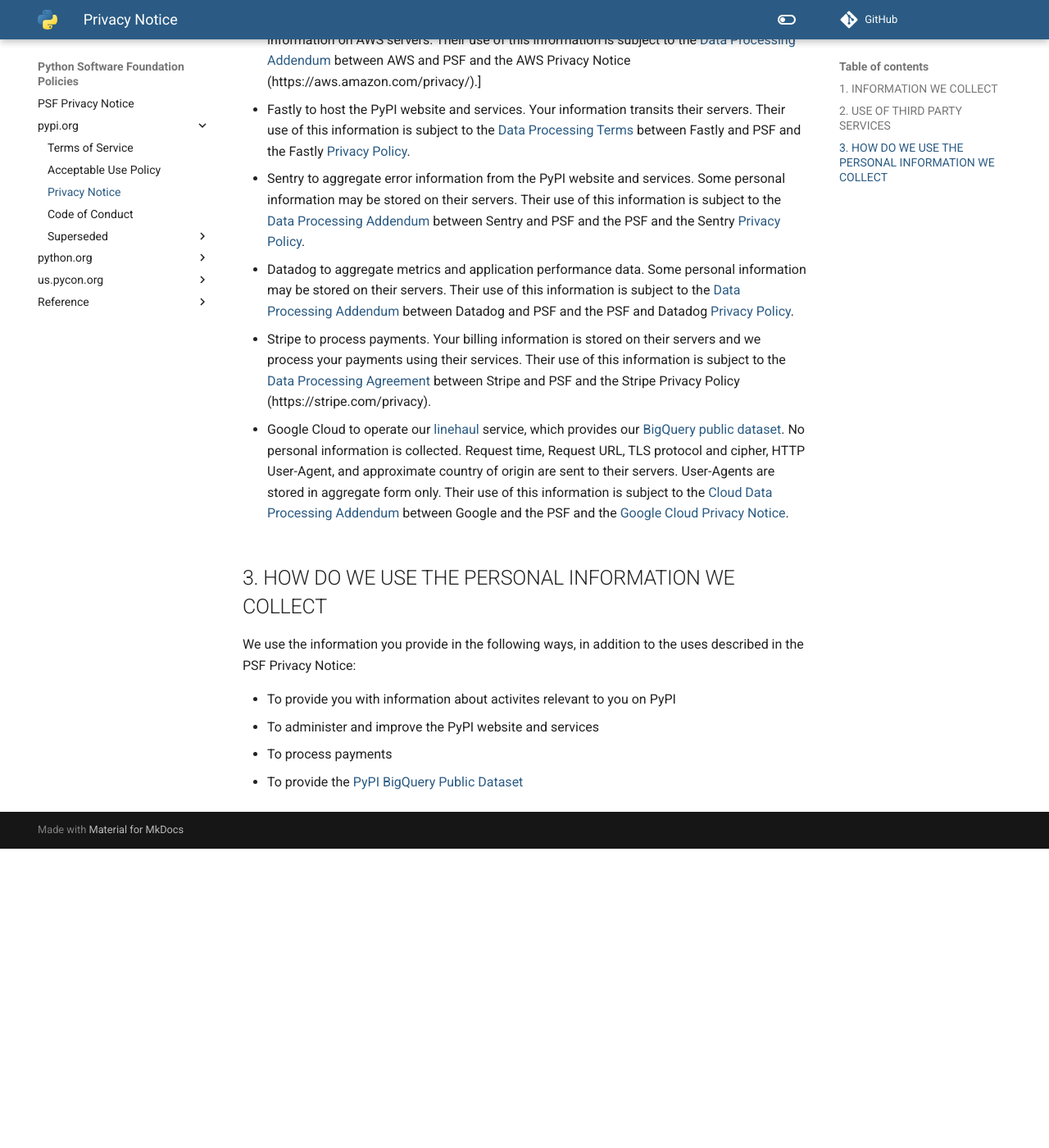
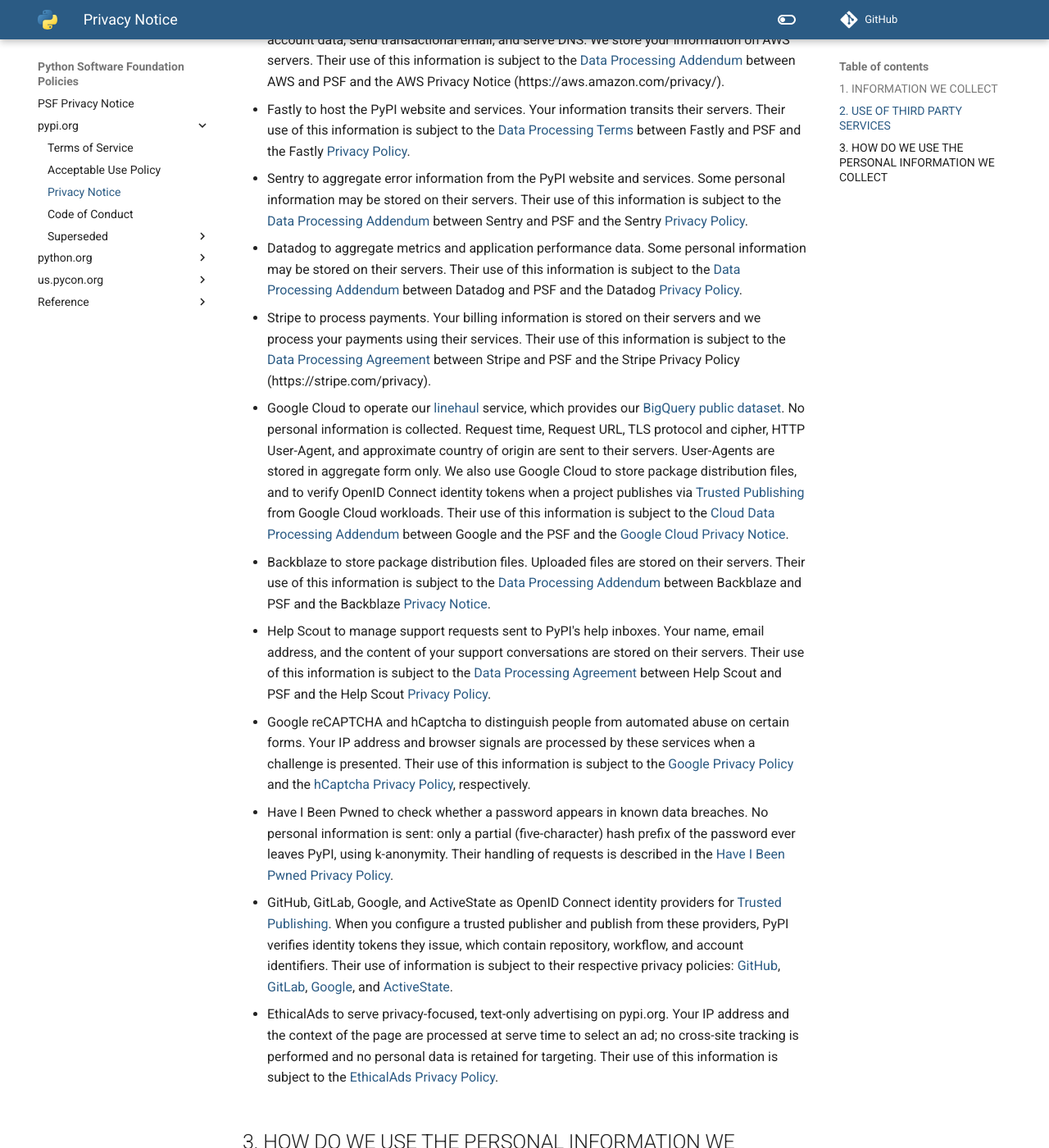
Before and after one commit to psf/policies, an MkDocs documentation site: the page built from docs/pypi.org/Privacy-Notice.md, in a window 1280 px wide and 1400 px high, scrolled down 1062 px. Shown: the whole window at 82% size. Built offline with MkDocs 1.6.1 and Material for MkDocs 9.7.7, drawn with Linux system fonts in a browser that asks for light colours; comment, search, counter and statistics services are not loaded; before the commit the page ends 2097 px from its top, so only the background shows below that.

Commit message:
update third-party services in privacy notice

```diff
--- a/docs/pypi.org/Privacy-Notice.md
+++ b/docs/pypi.org/Privacy-Notice.md
@@ -30,17 +30,29 @@
 
 The PSF uses some third party services to assist with operating online services supporting PyPI. Specifically, we use:
 
--   Amazon Web Services (AWS) to host the PyPI website and services. We store your information on AWS servers. Their use of this information is subject to the [Data Processing Addendum](https://aws.amazon.com/blogs/security/aws-gdpr-data-processing-addendum/) between AWS and PSF and the AWS Privacy Notice (https://aws.amazon.com/privacy/).]
+-   Amazon Web Services (AWS) to host the PyPI website and services, store uploaded files and account data, send transactional email, and serve DNS. We store your information on AWS servers. Their use of this information is subject to the [Data Processing Addendum](https://aws.amazon.com/blogs/security/aws-gdpr-data-processing-addendum/) between AWS and PSF and the AWS Privacy Notice (https://aws.amazon.com/privacy/).
 
 -   Fastly to host the PyPI website and services. Your information transits their servers. Their use of this information is subject to the [Data Processing Terms](https://www.fastly.com/data-processing) between Fastly and PSF and the Fastly [Privacy Policy](https://www.fastly.com/privacy/).
 
--   Sentry to aggregate error information from the PyPI website and services. Some personal information may be stored on their servers. Their use of this information is subject to the [Data Processing Addendum](https://sentry.io/legal/dpa/) between Sentry and PSF and the PSF and the Sentry [Privacy Policy](https://sentry.io/privacy/).
+-   Sentry to aggregate error information from the PyPI website and services. Some personal information may be stored on their servers. Their use of this information is subject to the [Data Processing Addendum](https://sentry.io/legal/dpa/) between Sentry and PSF and the Sentry [Privacy Policy](https://sentry.io/privacy/).
 
--   Datadog to aggregate metrics and application performance data. Some personal information may be stored on their servers. Their use of this information is subject to the [Data Processing Addendum](https://www.datadoghq.com/legal/data-processing-addendum/) between Datadog and PSF and the PSF and Datadog [Privacy Policy](https://www.datadoghq.com/legal/privacy/).
+-   Datadog to aggregate metrics and application performance data. Some personal information may be stored on their servers. Their use of this information is subject to the [Data Processing Addendum](https://www.datadoghq.com/legal/data-processing-addendum/) between Datadog and PSF and the Datadog [Privacy Policy](https://www.datadoghq.com/legal/privacy/).
 
 -   Stripe to process payments. Your billing information is stored on their servers and we process your payments using their services. Their use of this information is subject to the [Data Processing Agreement](https://stripe.com/legal/dpa) between Stripe and PSF and the Stripe Privacy Policy (https://stripe.com/privacy).
 
--   Google Cloud to operate our [linehaul](https://github.com/pypi/linehaul-cloud-function) service, which provides our [BigQuery public dataset](https://docs.pypi.org/api/bigquery/). No personal information is collected. Request time, Request URL, TLS protocol and cipher, HTTP User-Agent, and approximate country of origin are sent to their servers. User-Agents are stored in aggregate form only. Their use of this information is subject to the [Cloud Data Processing Addendum](https://cloud.google.com/terms/data-processing-addendum) between Google and the PSF and the [Google Cloud Privacy Notice](https://cloud.google.com/terms/cloud-privacy-notice).
+-   Google Cloud to operate our [linehaul](https://github.com/pypi/linehaul-cloud-function) service, which provides our [BigQuery public dataset](https://docs.pypi.org/api/bigquery/). No personal information is collected. Request time, Request URL, TLS protocol and cipher, HTTP User-Agent, and approximate country of origin are sent to their servers. User-Agents are stored in aggregate form only. We also use Google Cloud to store package distribution files, and to verify OpenID Connect identity tokens when a project publishes via [Trusted Publishing](https://docs.pypi.org/trusted-publishers/) from Google Cloud workloads. Their use of this information is subject to the [Cloud Data Processing Addendum](https://cloud.google.com/terms/data-processing-addendum) between Google and the PSF and the [Google Cloud Privacy Notice](https://cloud.google.com/terms/cloud-privacy-notice).
+
+-   Backblaze to store package distribution files. Uploaded files are stored on their servers. Their use of this information is subject to the [Data Processing Addendum](https://www.backblaze.com/company/policy/dpa-for-eea-eu-residents) between Backblaze and PSF and the Backblaze [Privacy Notice](https://www.backblaze.com/company/policy/privacy).
+
+-   Help Scout to manage support requests sent to PyPI's help inboxes. Your name, email address, and the content of your support conversations are stored on their servers. Their use of this information is subject to the [Data Processing Agreement](https://www.helpscout.com/company/legal/dpa/) between Help Scout and PSF and the Help Scout [Privacy Policy](https://www.helpscout.com/company/legal/privacy/).
+
+-   Google reCAPTCHA and hCaptcha to distinguish people from automated abuse on certain forms. Your IP address and browser signals are processed by these services when a challenge is presented. Their use of this information is subject to the [Google Privacy Policy](https://policies.google.com/privacy) and the [hCaptcha Privacy Policy](https://www.hcaptcha.com/privacy), respectively.
+
+-   Have I Been Pwned to check whether a password appears in known data breaches. No personal information is sent: only a partial (five-character) hash prefix of the password ever leaves PyPI, using k-anonymity. Their handling of requests is described in the [Have I Been Pwned Privacy Policy](https://haveibeenpwned.com/Privacy).
+
+-   GitHub, GitLab, Google, and ActiveState as OpenID Connect identity providers for [Trusted Publishing](https://docs.pypi.org/trusted-publishers/). When you configure a trusted publisher and publish from these providers, PyPI verifies identity tokens they issue, which contain repository, workflow, and account identifiers. Their use of information is subject to their respective privacy policies: [GitHub](https://docs.github.com/en/site-policy/privacy-policies/github-general-privacy-statement), [GitLab](https://about.gitlab.com/privacy/), [Google](https://policies.google.com/privacy), and [ActiveState](https://www.activestate.com/company/privacy-policy/).
+
+-   EthicalAds to serve privacy-focused, text-only advertising on pypi.org. Your IP address and the context of the page are processed at serve time to select an ad; no cross-site tracking is performed and no personal data is retained for targeting. Their use of this information is subject to the [EthicalAds Privacy Policy](https://www.ethicalads.io/privacy-policy/).
 
 ## 3. HOW DO WE USE THE PERSONAL INFORMATION WE COLLECT
 
```
